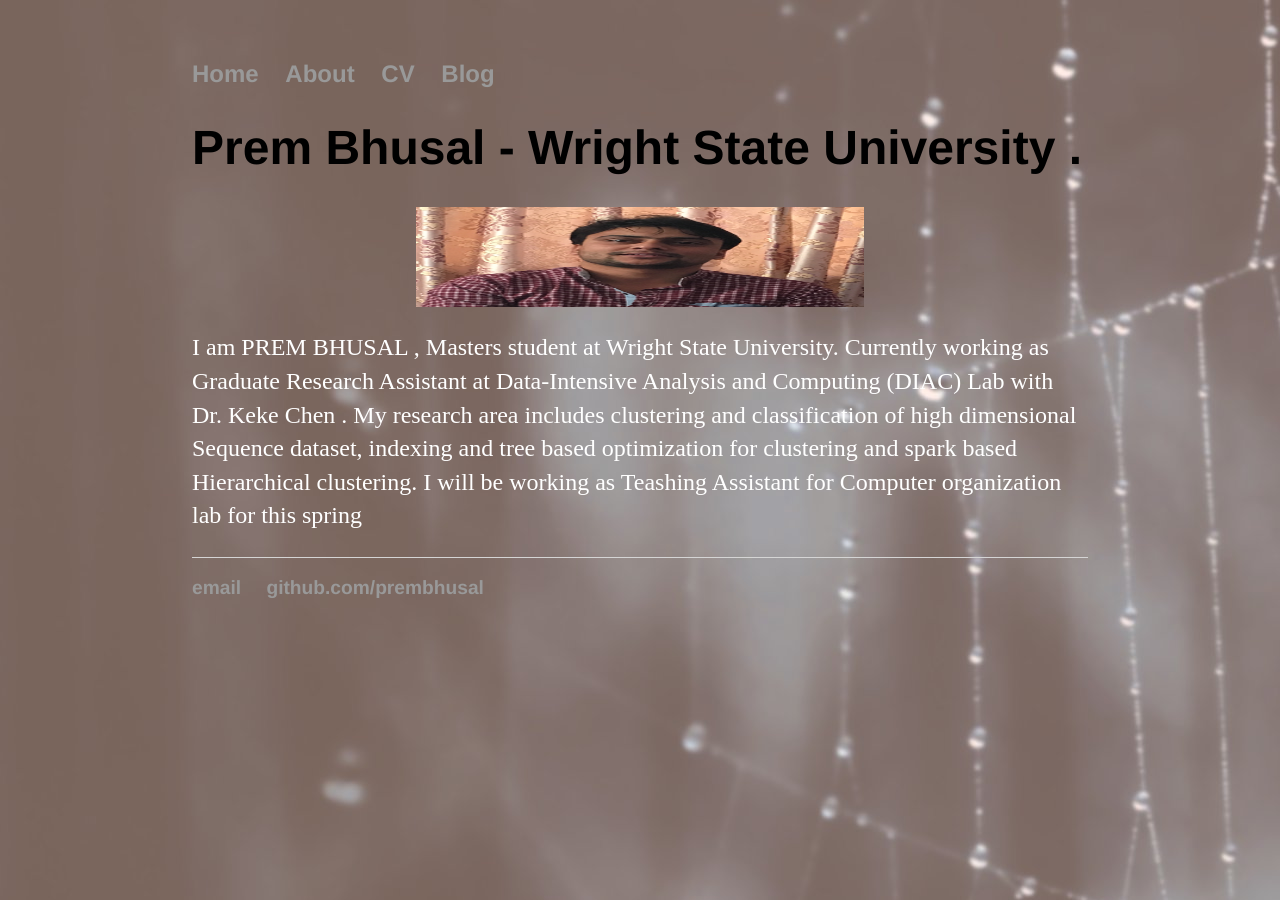
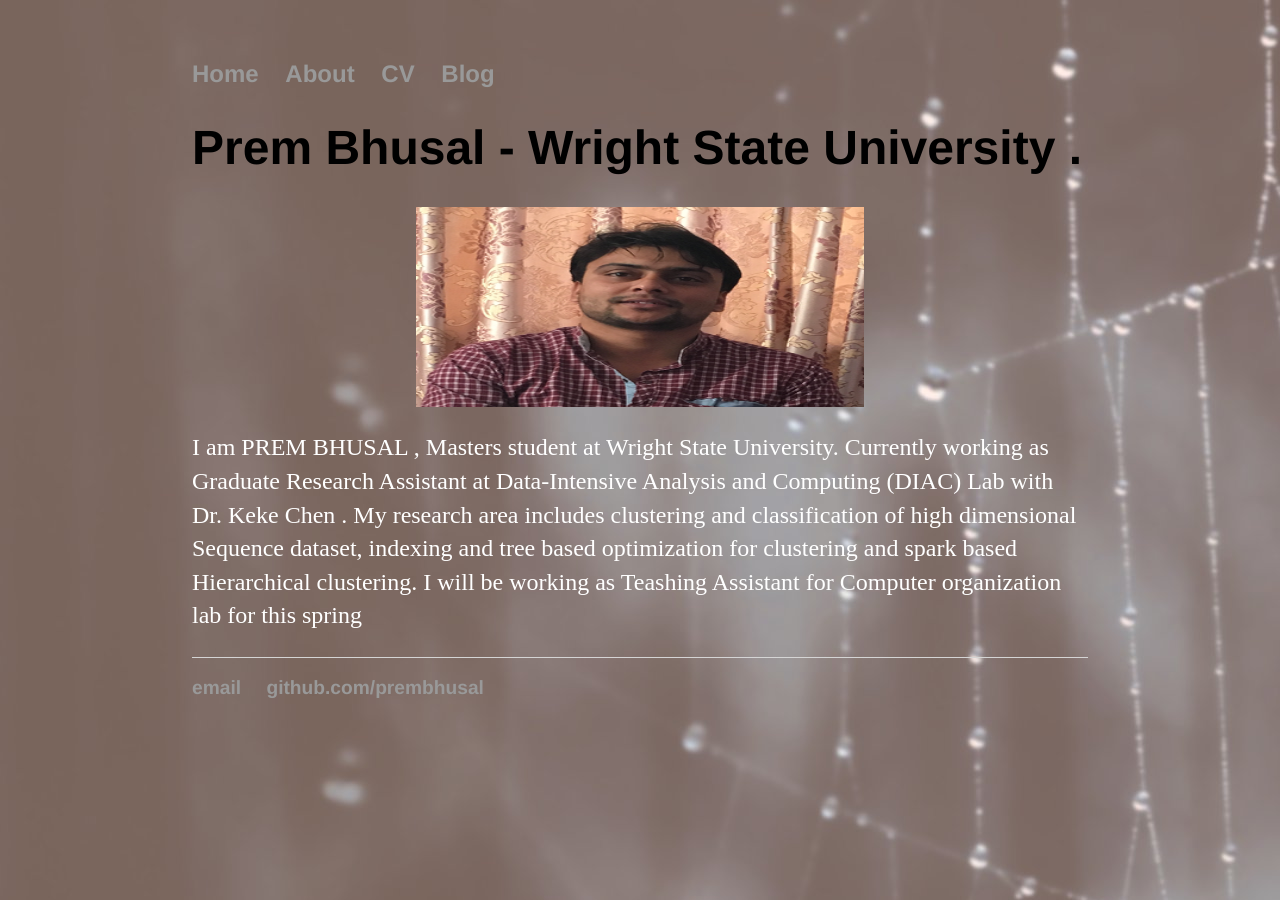
Before and after one commit to prembhusal/prembhusalWebsite, a Jekyll site: the page built from index.html, in a window 1280 px wide. Built offline with Jekyll 4.4.1, drawn with Linux system fonts in a browser that asks for light colours.

Commit message:
Update index.html

```diff
--- a/index.html
+++ b/index.html
@@ -4,7 +4,7 @@ title: prembhusal
 ---
 <div class="blurb">
 	<h1>Prem Bhusal - Wright State University .</h1>
-	<img src="/img/prem2.jpg" alt="HTML5 Icon" class ="center" width="180" height="100">
+	<img src="/img/prem2.jpg" alt="HTML5 Icon" class ="center" width="80" height="200">
 	<p>I am PREM BHUSAL , Masters student at  Wright State University. Currently  working as Graduate Research Assistant at
 	Data-Intensive Analysis and Computing (DIAC) Lab with Dr. Keke Chen . My research area includes clustering
 	and classification of high dimensional Sequence dataset, indexing and tree based optimization for clustering and spark based
```
